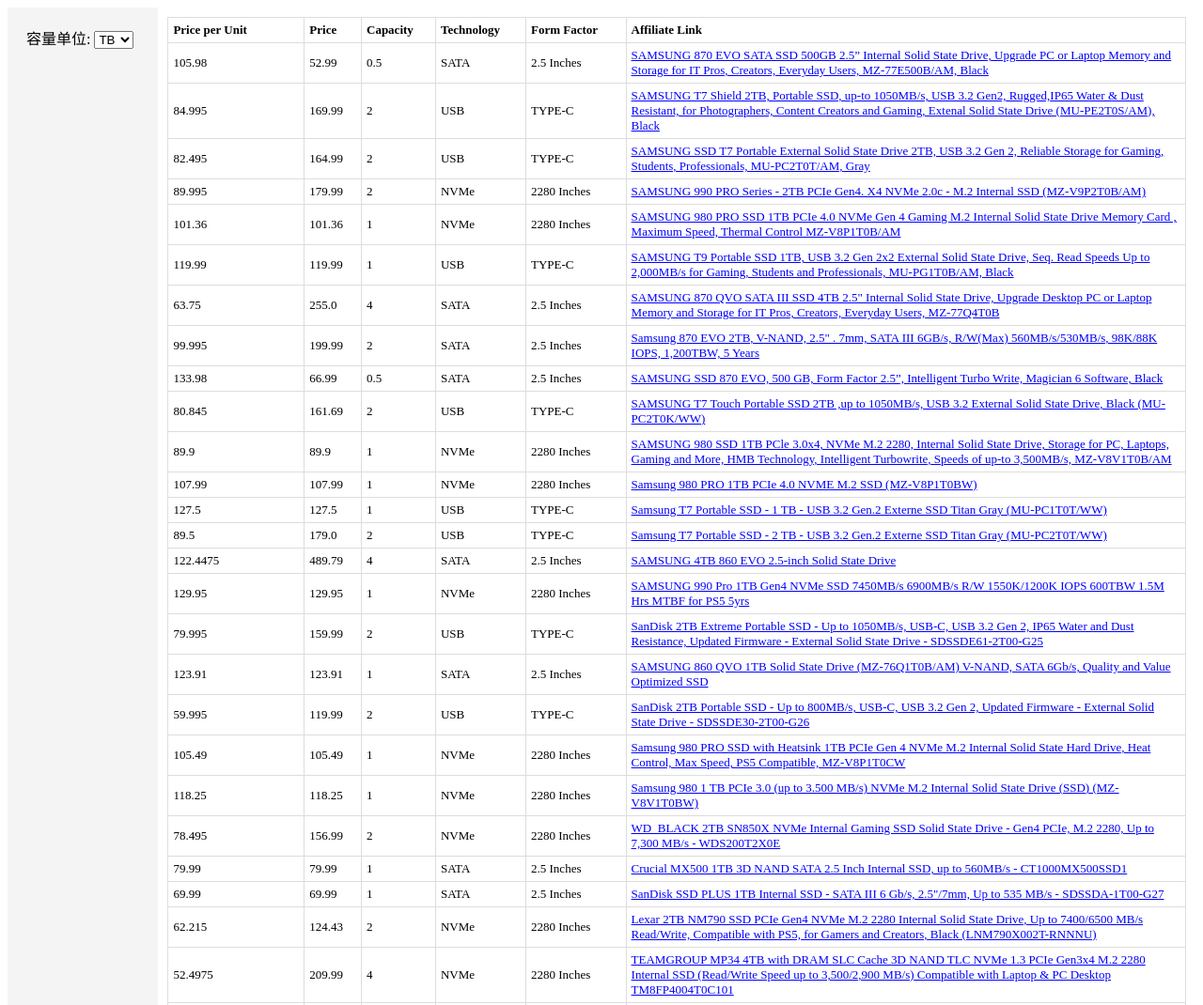
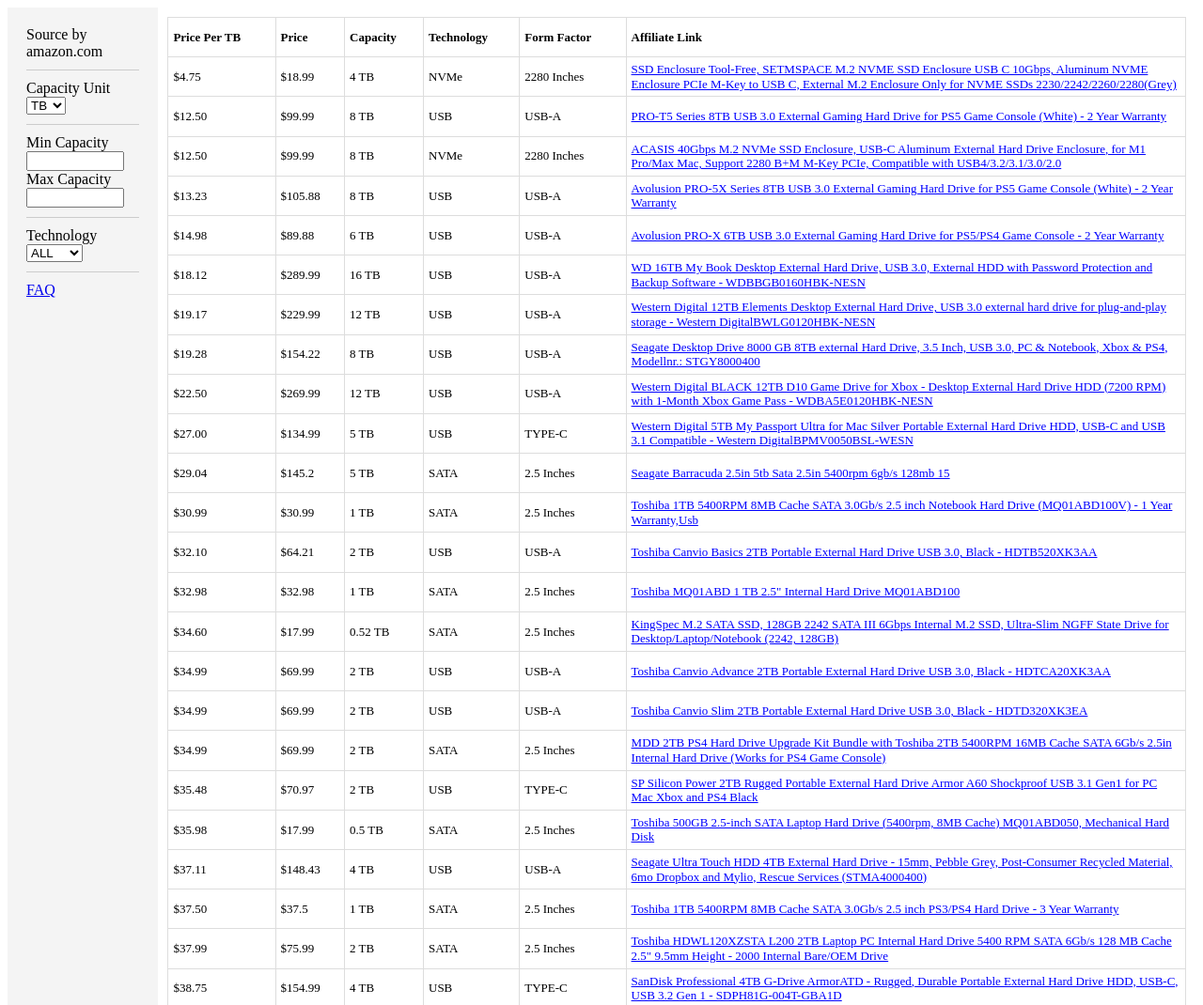
Before and after one commit to Copper-Panda/ssdPriceProject, a plain HTML site: page index.html in a window 1280 px wide. Shown: the top 1070 px of the page at 94% size. Drawn offline with Linux system fonts and the light colour scheme.

Commit message:
complete the js

```diff
--- /dev/null
+++ b/FAQ.html
@@ -0,0 +1,11 @@
+<!DOCTYPE html>
+<html lang="zh-CN">
+<head>
+    <meta charset="UTF-8">
+    <title>SSD Price</title>
+    <link rel="stylesheet" href="./css/styles.css">
+    <link rel="icon" href="./data/favicon.ico" type="image/x-icon">
+</head>
+<body>
+    <h1>hello!</h1>
+</body>
--- a/css/styles.css
+++ b/css/styles.css
@@ -5,25 +5,29 @@
     width: 10%;
     padding: 20px;
     background-color: #f4f4f4;
-    /* 更多的样式 */
 }
 #table-section {
     width: 90%;
     padding: 10px;
     font-size: 8px;
-    /* 更多的样式 */
 }
 table {
     width: 100%;
     border-collapse: collapse;
-    /* 更多的表格样式 */
+    /*table-layout: auto;*/
 }
 th, td {
     border: 1px solid #ddd;
     padding: 5px;
     text-align: left;
     font-size: small;
+    line-height: 1.2em; /* Line height for each line of text */
+    height: 2.4em; /* Fixed height for two lines of text */
+    white-space: normal; /* Allows text to wrap */
+    overflow: hidden;
+    text-overflow: ellipsis;
 }
+
 th:nth-child(6), td:nth-child(6) {
     width: 55%;
 }
@@ -33,4 +37,12 @@ th:nth-child(6), td:nth-child(6) {
     cursor: pointer;
     font-size: small;
 }
-/* 更多的样式 */
+.separator {
+    height: 1px;
+    background-color: #ccc; /* Or any color you prefer */
+    margin: 10px 0; /* Adjust spacing as needed */
+}
+#min-capacity, #max-capacity {
+    width: 80%; /* Or any other width that fits your design */
+    /* Other styling properties if needed */
+}
--- a/index.html
+++ b/index.html
@@ -2,25 +2,45 @@
 <html lang="zh-CN">
 <head>
     <meta charset="UTF-8">
-    <title>产品表格示例</title>
+    <title>SSD Price</title>
     <link rel="stylesheet" href="./css/styles.css">
+    <link rel="icon" href="./data/favicon.ico" type="image/x-icon">
 </head>
 <body>
     <div id="container">
         <div id="filter-section">
             <!-- 筛选器的HTML -->
-            <label for="capacity-unit">容量单位:</label>
+            <body>Source by amazon.com</body>
+            <div class="separator"></div>
+            <label for="capacity-unit">Capacity Unit</label>
             <select id="capacity-unit" onchange="updateTable()">
                 <option value="TB">TB</option>
                 <option value="GB">GB</option>
             </select>
+            <div class="separator"></div>
+            <label for="min-capacity">Min Capacity</label>
+            <input type="number" id="min-capacity" name="min-capacity" min="0">
+            <label for="max-capacity">Max Capacity</label>
+            <input type="number" id="max-capacity" name="max-capacity" min="0">
+            <div class="separator"></div>
+            <label for="technology">Technology</label>
+            <select id="technology" onchange="updateTable()">
+                <option value="all" selected>ALL</option> <!-- 'selected' attribute added -->
+                <option value="SATA">SATA</option>
+                <option value="NVMe">NVMe</option>
+                <option value="USB">USB</option>
+            </select>
+            <div class="separator"></div>
+            <a href="./FAQ.html">FAQ</a>
         </div>
+        <!-- New Form Factor filter -->
+
         <div id="table-section">
             <!-- 表格的HTML -->
             <table id="data-table">
                 <thead>
                     <tr>
-                        <th>Price per Unit</th>
+                        <th id="price-per-unit-header">Price per Unit</th>
                         <th>Price</th>
                         <th>Capacity</th>
                         <th>Technology</th>
--- a/js/script.js
+++ b/js/script.js
@@ -12,19 +12,63 @@ function fetchProducts() {
 
 function updateTable() {
     var unit = document.getElementById('capacity-unit').value;
+    var technology = document.getElementById('technology').value; // Ensure the ID matches the HTML
     var tbody = document.getElementById('table-body');
     tbody.innerHTML = '';
+    document.getElementById('price-per-unit-header').textContent = 'Price Per ' + unit;
+    var filteredProducts = products;
+    var minCapacity = document.getElementById('min-capacity').value;
+    var maxCapacity = document.getElementById('max-capacity').value;
+    // Event listener for when the user changes the minimum capacity value
+    document.getElementById('min-capacity').addEventListener('input', updateTable);
 
-    products.forEach(product => {
+    // Event listener for when the user changes the maximum capacity value
+    document.getElementById('max-capacity').addEventListener('input', updateTable);
+
+
+
+
+    // Filter by Form Factor if not 'all'
+    if (technology !== 'all') {
+        filteredProducts = filteredProducts.filter(product => product.technology === technology);
+    }
+    if (minCapacity) {
+        filteredProducts = filteredProducts.filter(product => {
+            var productCapacity = unit === 'GB' ? product.capacity * 1000 : product.capacity;
+            return productCapacity >= parseFloat(minCapacity);
+        });
+    }
+
+    // Filter by max capacity if maxCapacity has a value
+    if (maxCapacity) {
+        filteredProducts = filteredProducts.filter(product => {
+            var productCapacity = unit === 'GB' ? product.capacity * 1000 : product.capacity;
+            return productCapacity <= parseFloat(maxCapacity);
+        });
+    }
+
+
+
+    filteredProducts.sort((a, b) => (unit === 'TB' ? parseFloat(a.pricePerTB) - parseFloat(b.pricePerTB) : parseFloat(a.pricePerGB) - parseFloat(b.pricePerGB)));
+
+
+    // Now build the table with filteredProducts
+    filteredProducts.forEach(product => {
         var row = tbody.insertRow();
+
+
+        // Conditionally display price per TB or price per GB
         var pricePerUnitCell = row.insertCell();
-        pricePerUnitCell.textContent = unit === 'TB' ? product.pricePerTB : product.pricePerGB;
+        pricePerUnitCell.textContent = unit === 'TB' ? '$'+ parseFloat(product.pricePerTB).toFixed(2) : '$'+ parseFloat(product.pricePerGB).toFixed(2);
 
         var priceCell = row.insertCell();
-        priceCell.textContent = product.price;
+        priceCell.textContent = '$'+product.price;
 
         var capacityCell = row.insertCell();
-        capacityCell.textContent = product.capacity;
+        capacityCell.textContent = product.capacity + ' ' + unit;
+
+        var adjustedCapacity = unit === 'GB' ? product.capacity * 1000 : product.capacity;
+        capacityCell.textContent = adjustedCapacity + ' ' + unit;
 
         var technologyCell = row.insertCell();
         technologyCell.textContent = product.technology;
```
